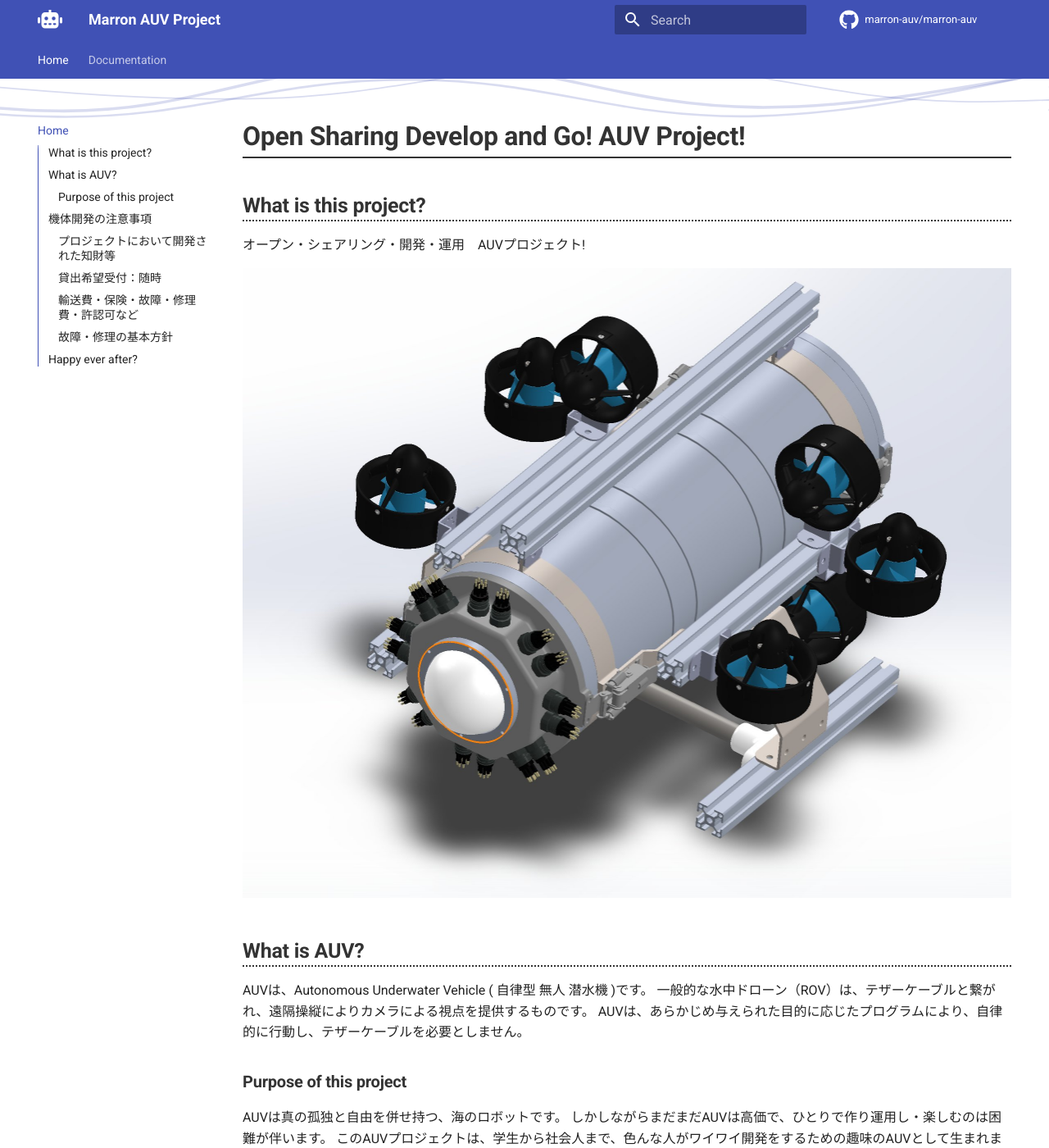
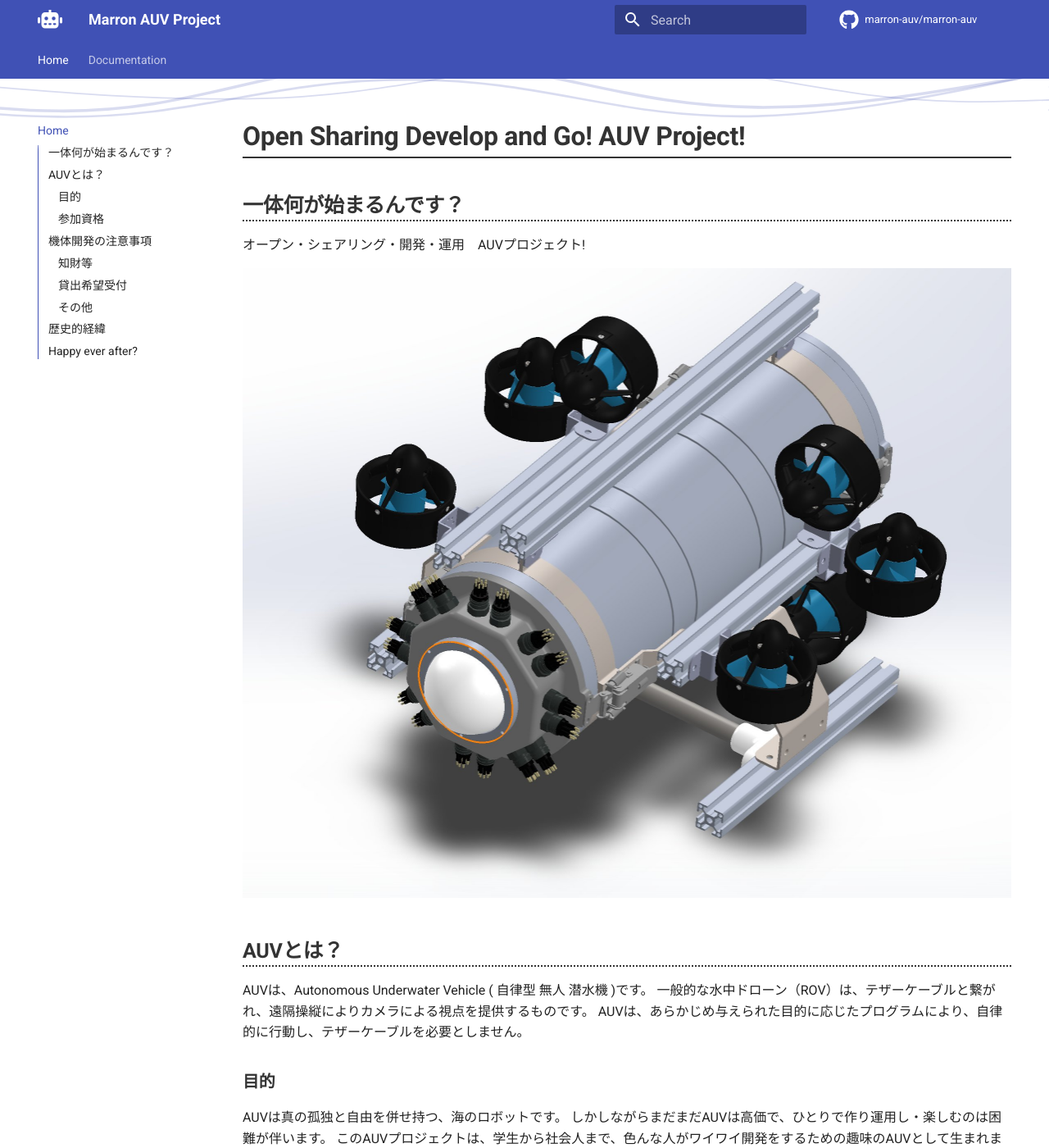
Before and after one commit to marron-auv/marron-auv, an MkDocs documentation site: the page built from docs/README.md, in a window 1280 px wide and 1400 px high. Shown: the whole window at 82% size. Built offline with MkDocs 1.6.1 and Material for MkDocs 9.7.7, drawn with Linux system fonts in a browser that asks for light colours; comment, search, counter and statistics services are not loaded; some of the changed text lies outside the part shown.

```diff
--- a/docs/README.md
+++ b/docs/README.md
@@ -1,45 +1,52 @@
 # Open Sharing Develop and Go!  AUV Project!
-## What is this project?
+## 一体何が始まるんです？
 オープン・シェアリング・開発・運用　AUVプロジェクト!
 
 ![](images/cad_image.jpeg)
 
-## What is AUV?
+## AUVとは？
 AUVは、Autonomous Underwater Vehicle ( 自律型 無人 潜水機 )です。
 一般的な水中ドローン（ROV）は、テザーケーブルと繋がれ、遠隔操縦によりカメラによる視点を提供するものです。
 AUVは、あらかじめ与えられた目的に応じたプログラムにより、自律的に行動し、テザーケーブルを必要としません。
 
-### Purpose of this project
+### 目的
 
 AUVは真の孤独と自由を併せ持つ、海のロボットです。
 しかしながらまだまだAUVは高価で、ひとりで作り運用し・楽しむのは困難が伴います。
 このAUVプロジェクトは、学生から社会人まで、色んな人がワイワイ開発をするための趣味のAUVとして生まれました。
 
-#### 参加資格
+### 参加資格
 興味を持ち・自ら進んで行動し・困難においても糸口を探し続ける志を持つ者。
 
 ## 機体開発の注意事項
-本体の基本的な所有権：[@Shoo](https://twitter.com/ShooAllow)
+本体の基本的な所有権：:fontawesome-brands-twitter:{ .twitter }[@Shoo](https://twitter.com/ShooAllow)
 
 !!! attention
     追加の装備を勝手に搭載する分にはこの限りではありません。
     もちろん自律機の性質上、機体ごと、なくなったり・壊したりしても一切の責任を持ちません。
 
-### プロジェクトにおいて開発された知財等
+### 知財等
 当然、それを作った人に帰属します、公開する範囲、ライセンスは自由に設定できます。
 何も制限するつもりはありません。
 あえて言えば楽しむことが大事です。
 
-### 貸出希望受付：随時
-既存の挑戦者が優先されますが、作業にドロップインすることは歓迎です。
+### 貸出希望受付
+随時、既存の挑戦者が優先されますが、作業にドロップインすることは歓迎です。
 
-### 輸送費・保険・故障・修理費・許認可など
-実費・許認可等は、運用者がご負担・申請ください。
+### その他
+#### 輸送費・保険・故障・修理費・許認可など
+運用者がご負担・申請ください。
 
-### 故障・修理の基本方針
+#### 故障・修理の基本方針
 Do it your Self。トラブルこそ楽しみのうちです。困難な時は仲間が助けてくれるでしょう。
 
-####  歴史的経緯
+#### マスコットキャラクター
+
+![](images/marron_chan.jpeg)
+
+んなぁ〜
+
+##  歴史的経緯
 2019年 WebRTC Native Client Momoを用いた、動画配信用ROVとして機体は設計されました。
 同年、なんとか孤独な進水式こぎつけるもの、皆さん知る通りCOVID-19社会情勢の中で運用が断念され、
 そのままホコリを被っていました…。
--- a/docs/stylesheets/extra.css
+++ b/docs/stylesheets/extra.css
@@ -27,3 +27,7 @@ main{
     font-weight: bold;
     color: rgba(0, 0, 0, 0.8);
 }
+
+.twitter {
+    color: #1DA1F2;
+}
--- a/mkdocs.yml
+++ b/mkdocs.yml
@@ -74,6 +74,9 @@ markdown_extensions:
   - admonition
   - footnotes
   - attr_list
+  - pymdownx.emoji:
+      emoji_index: !!python/name:materialx.emoji.twemoji
+      emoji_generator: !!python/name:materialx.emoji.to_svg
   - toc:
       permalink: ⚓︎
       toc_depth: 3
```
Also changed, not shown: README.md (+3 -1 lines), docs/Community.md (+10 -9 lines).
